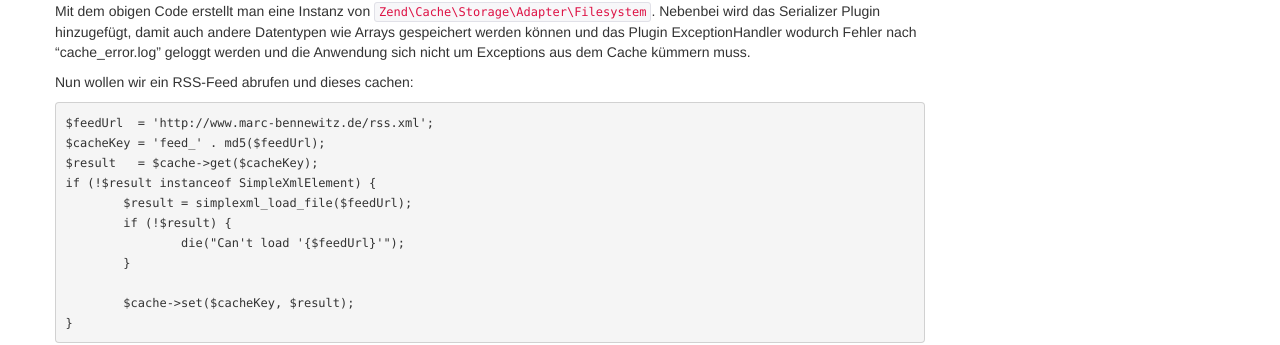
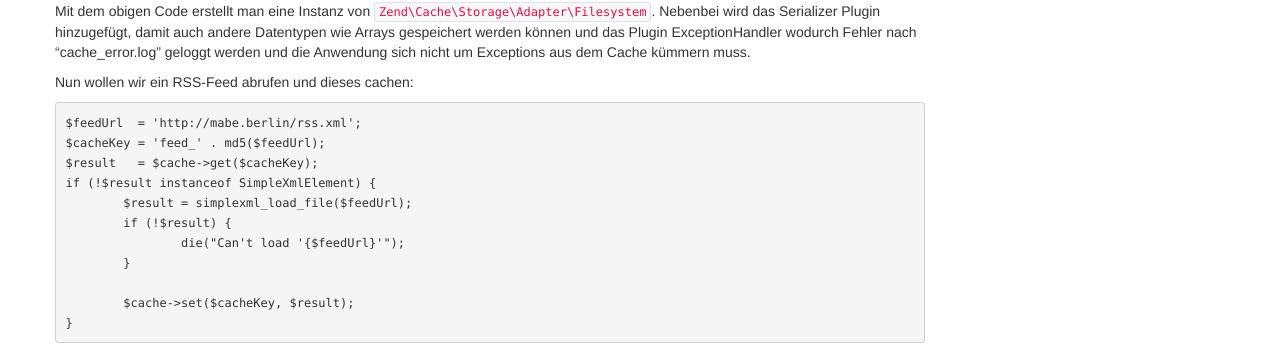
Before and after one commit to marc-mabe/marc-mabe.github.com, a Jekyll site: the page built from _posts/2012-08-29-caching-mit-dem-zf2-part1.md, in a window 1280 px wide and 900 px high, scrolled down 3036 px. Shown: the part 144-489 px from the top of the window. Built offline with Jekyll 4.4.1, drawn with Linux system fonts in a browser that asks for light colours; comment, search, counter and statistics services are not loaded; some of the changed lines change nothing that is shown.

Commit message:
Update 2012-08-29-caching-mit-dem-zf2-part1.md

```diff
--- a/_posts/2012-08-29-caching-mit-dem-zf2-part1.md
+++ b/_posts/2012-08-29-caching-mit-dem-zf2-part1.md
@@ -178,7 +178,7 @@ und die Anwendung sich nicht um Exceptions aus dem Cache kümmern muss.
 
 Nun wollen wir ein RSS-Feed abrufen und dieses cachen:
 
-	$feedUrl  = 'http://www.marc-bennewitz.de/rss.xml';
+	$feedUrl  = 'http://mabe.berlin/rss.xml';
 	$cacheKey = 'feed_' . md5($feedUrl);
 	$result   = $cache->get($cacheKey);
 	if (!$result instanceof SimpleXmlElement) {
```
